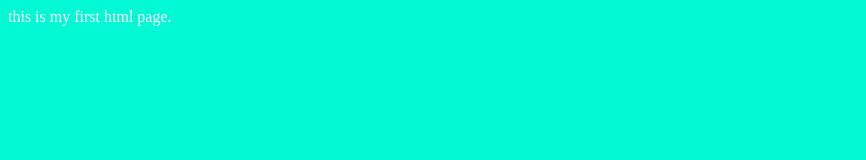
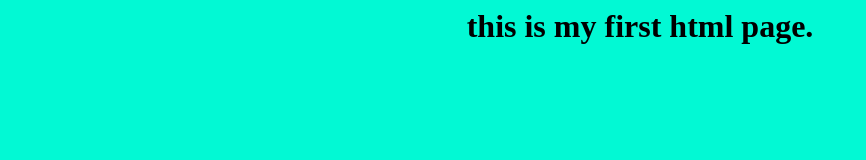
Before and after one commit to Siddharth-Bhatt/test, a plain HTML site: page index.html in a window 1280 px wide. Shown: the whole page, without its empty margins (0-866 px from the left). Drawn offline with Linux system fonts and the light colour scheme.

Commit message:
Update index.html

```diff
--- a/index.html
+++ b/index.html
@@ -3,14 +3,14 @@
     First website.
   </title>
   <body>
-    this is my first html page.
+    <h1>this is my first html page.</h1>
   </body>
   <style>
     body
     {
       background-color: #02f9d4;
-      color: white;
-      text-align: centre;
+      color: black;
+      text-align: center;
     }
   </style>
 </html>
```
